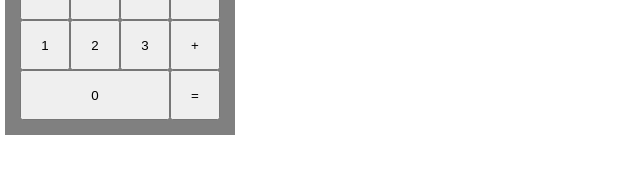
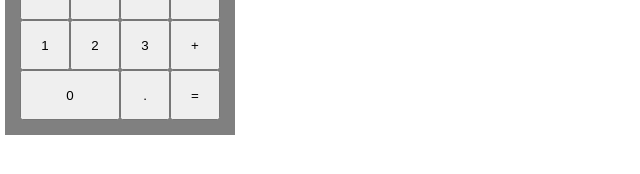
Before and after one commit to Gingerninja9090/TOP-Calculator, a plain HTML site: page index.html in a window 1280 px wide. Shown: the part 184-358 px from the top of the page, 0-640 px from the left. Drawn offline with Linux system fonts and the light colour scheme.

Commit message:
Added new button and style added a new button for decimals and gave it an index updated the 0 button to a new class for styling to use added a new button sizing that can be used

```diff
--- a/index.html
+++ b/index.html
@@ -22,7 +22,7 @@
                         <button>7</button><button>8</button><button>9</button>
                         <button>4</button><button>5</button><button>6</button>
                         <button>1</button><button>2</button><button>3</button>
-                        <button class="butBig">0</button>
+                        <button class="butMid">0</button><button id="decimal">.</button>
                     </div>
                 </div>
                 <div id="section2">
--- a/style.css
+++ b/style.css
@@ -17,6 +17,10 @@ button {
 
 .butBig {
     width: 150px;
+}
+
+.butMid {
+    width: 100px;
 }
 
 #display {
```
